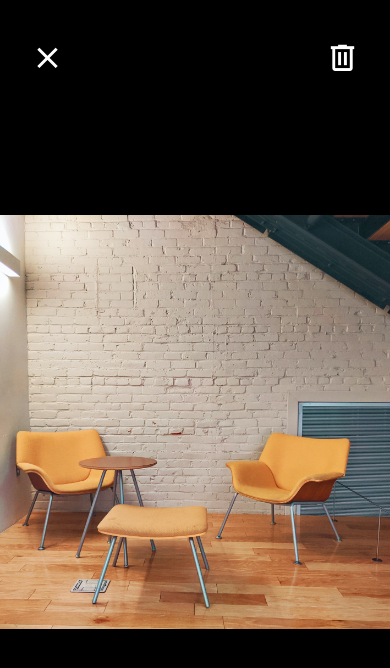
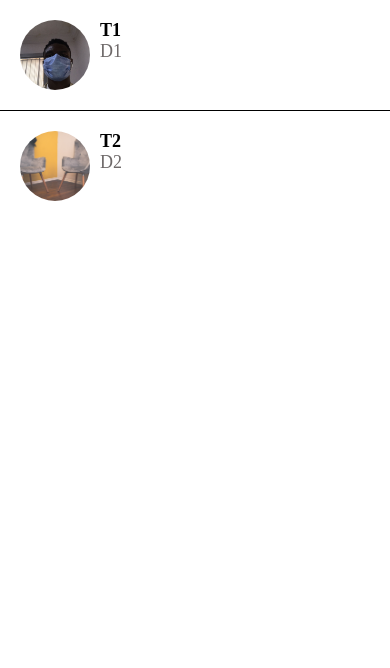
Before and after one commit to solomonsunday/done-with-it-, a React Native app: screen / in a window 390 px wide. Shown: the top 668 px of the page. Built offline with nearby package versions, Linux system fonts and the light colour scheme.

Commit message:
update: learnt listing of item

```diff
--- a/App.js
+++ b/App.js
@@ -7,9 +7,10 @@ import Card from './app/component/Card';
 import { MaterialCommunityIcons } from '@expo/vector-icons';
 import { isRequired } from 'react-native/Libraries/DeprecatedPropTypes/DeprecatedColorPropType';
 import ListingDetailsScreen from './app/screens/ListingDetailsScreen';
+import MessagesScreen from './app/screens/MessagesScreen';
 
 export default function App() {
-  return <ViewImageScreen />;
+  return <MessagesScreen />;
   return <View style={{
     backgroundColor: '#f8f4f4',
     padding: 20,
--- a/app/component/ListItem.js
+++ b/app/component/ListItem.js
@@ -1,11 +1,14 @@
 import React from 'react'
-import { View, StyleSheet, Image } from 'react-native'
+import { View, StyleSheet, Image, TouchableHighlight } from 'react-native'
 import colors from '../config/colors'
 import AppText from './AppText/AppText'
 // import styles from './styles'
 
-const ListItem = ({ title, subTitle, image }) => {
+const ListItem = ({ title, subTitle, image, onPress }) => {
     return (
+        <TouchableHighlight
+            underlayColor={colors.light}
+            onPress={onPress}>
             <View style={styles.container}>
                 <Image style={styles.image} source={image} />
                 <View>
@@ -14,6 +17,8 @@ const ListItem = ({ title, subTitle, image }) => {
                 </View>
 
             </View>
+
+        </TouchableHighlight>
     )
 }
 
@@ -21,6 +26,7 @@ const ListItem = ({ title, subTitle, image }) => {
 const styles = StyleSheet.create({
     container: {
         flexDirection: "row",
+        padding: 20
     },
     image: {
         width: 70,
--- /dev/null
+++ b/app/component/Screen.js
@@ -0,0 +1,20 @@
+import React from 'react'
+import Constants from 'expo-constants';
+import { SafeAreaView, StyleSheet } from 'react-native';
+// import styles from './styles';
+
+const Screen = ({ children }) => {
+    return (
+        <SafeAreaView style={styles.screen}>
+            {children}
+        </SafeAreaView>
+    )
+}
+
+const styles = StyleSheet.create({
+    screen: {
+        paddingTop: Constants.statusBarHeight
+    }
+})
+
+export default Screen
--- a/app/config/colors.js
+++ b/app/config/colors.js
@@ -4,4 +4,5 @@ export default {
     black: "#000",
     white: "#fff",
     medium: "#6e6969",
+    light: "#f8f4f4",
 }
--- a/app/screens/MessagesScreen.js
+++ b/app/screens/MessagesScreen.js
@@ -1,12 +1,16 @@
-import React from 'react'
-import { FlatList } from 'react-native'
+import { StatusBar } from 'expo-status-bar';
+import React from 'react';
+import { FlatList, StyleSheet, View } from 'react-native';
+import ListItem from '../component/ListItem';
+import Screen from '../component/Screen';
+
 
 const messages = [
     {
         id: 1,
         title: 'T1',
         description: 'D1',
-        image: require('../assets/airspace.jpg')
+        image: require('../assets/solomon.jpeg')
     },
     {
         id: 2,
@@ -18,12 +22,31 @@ const messages = [
 
 function MessagesScreen() {
     return (
-        <FlatList
-            data={messages}
-            keyExtractor={messages => messages.id.toString()}
-            renderItem={({ item }) => ListItem}
-        />
+        <Screen style={styles.screen}>
+            <FlatList
+                data={messages}
+                keyExtractor={messages => messages.id.toString()}
+                renderItem={({ item }) =>
+                (<ListItem
+                    title={item.title}
+                    subTitle={item.description}
+                    image={item.image}
+                    onPress={() => console.log("item selected", item)}
+                />
+                )}
+                ItemSeparatorComponent={() => (
+                    <View style={{ width: "100%", height: 1, backgroundColor: "#000" }} />
+                )}
+            />
+
+        </Screen>
     )
 }
 
+const styles = StyleSheet.create({
+    screen: {
+        // paddingTop: Platform.OS === "android" ? StatusBar.currentheight : 0
+    }
+})
+
 export default MessagesScreen
--- a/package.json
+++ b/package.json
@@ -10,6 +10,7 @@
   "dependencies": {
     "@react-native-community/hooks": "^2.6.0",
     "expo": "~40.0.0",
+    "expo-constants": "^12.1.3",
     "expo-status-bar": "~1.0.3",
     "react": "16.13.1",
     "react-dom": "16.13.1",
```
Also changed, not shown: app/component/ListItemSeparator.js (added, +20 -0 lines), 1 other file (tests, documents, lock files or other folders). Lines whose indentation alone changed are shown as unchanged.
